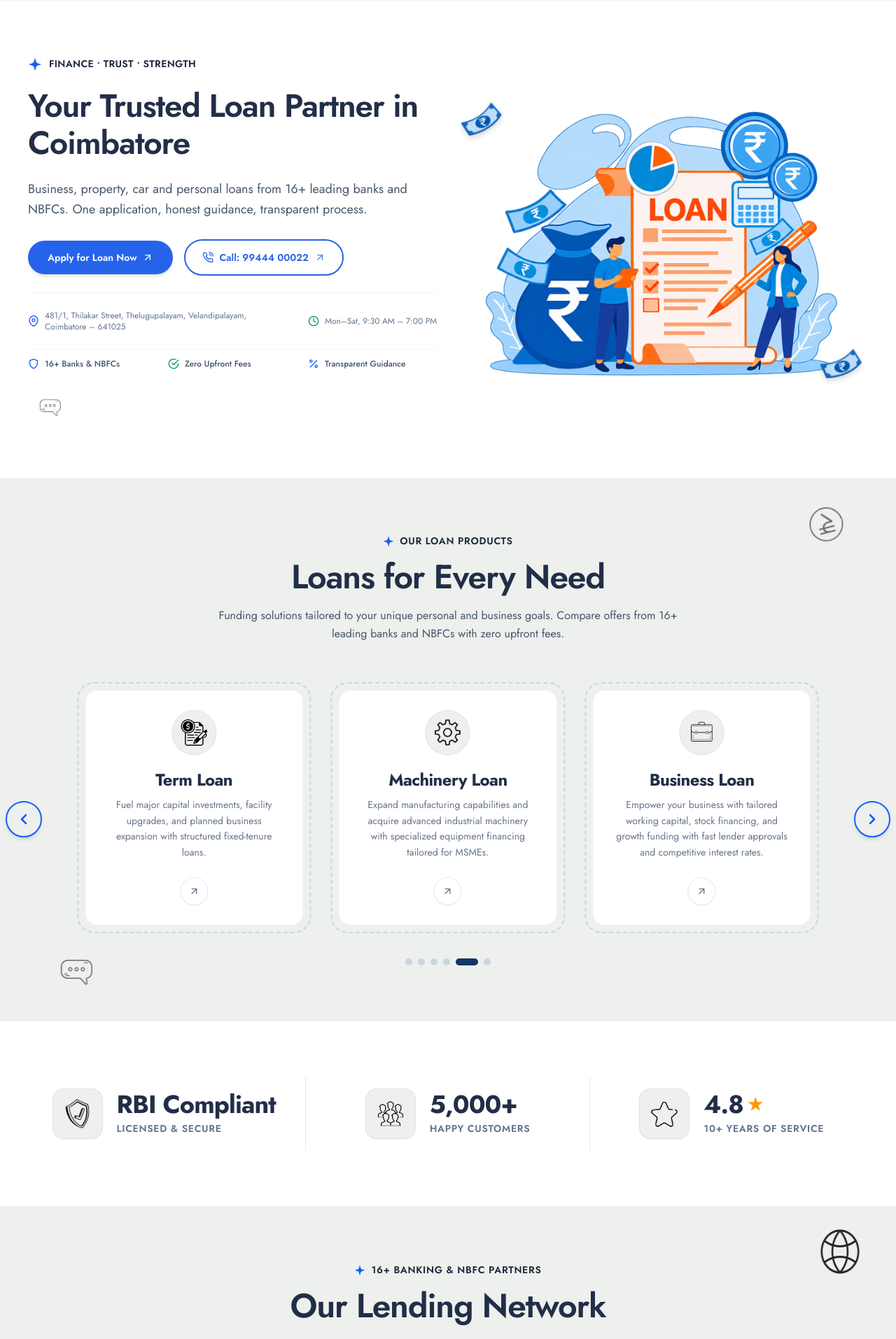
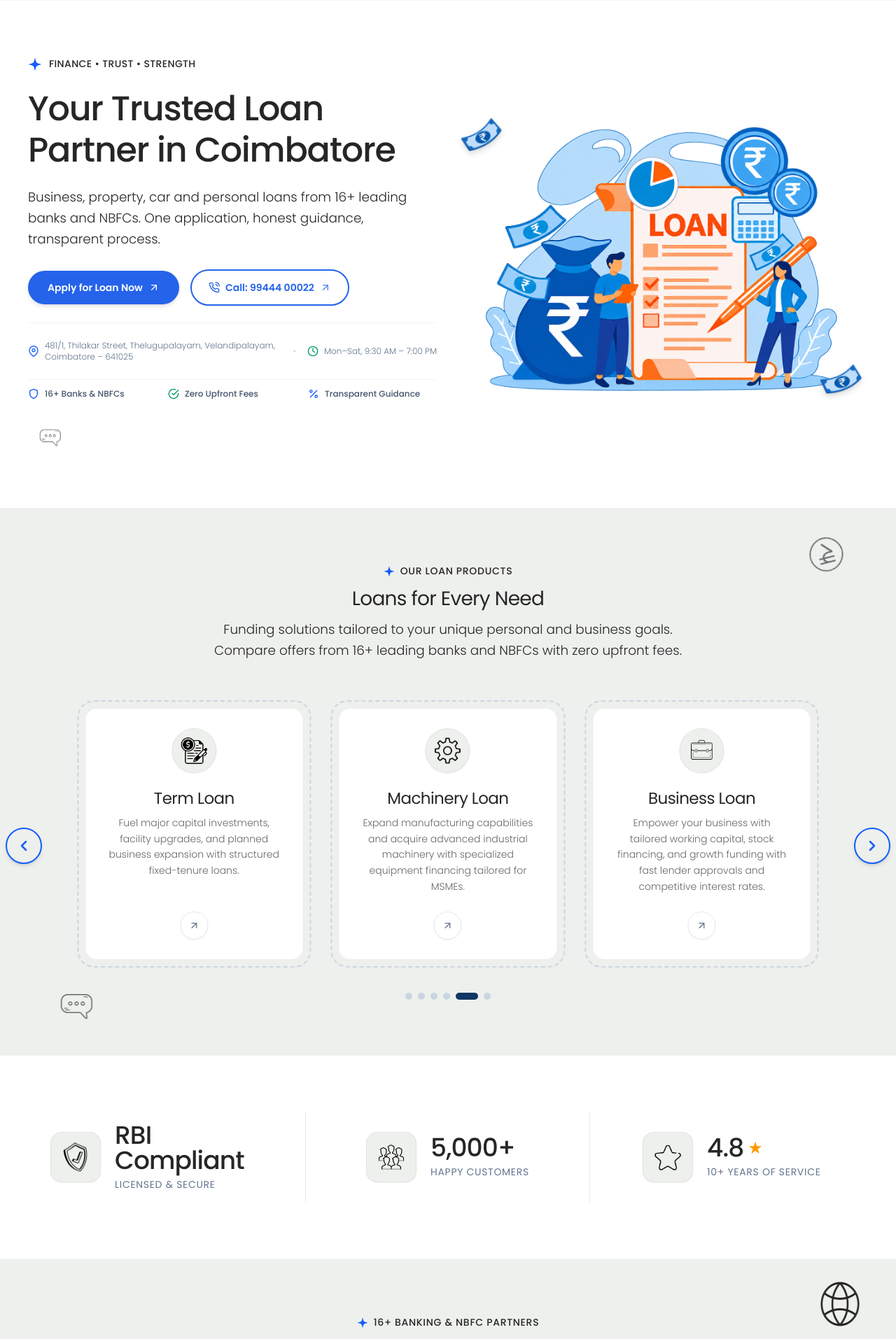
Before and after one commit to Rishidevlx/Loan-website, a React (Vite) app: page / in a window 1280 px wide. Shown: the part 100-2014 px from the top of the page at 70% size. Built offline with nearby package versions, Linux system fonts and the light colour scheme.

Commit message:
feat: font style changed

```diff
--- a/index.html
+++ b/index.html
@@ -5,6 +5,9 @@
     <link rel="icon" type="image/png" href="/favicon.png" />
     <link rel="alternate icon" href="/favicon.ico" />
     <meta name="viewport" content="width=device-width, initial-scale=1.0" />
+    <link rel="preconnect" href="https://fonts.googleapis.com">
+    <link rel="preconnect" href="https://fonts.gstatic.com" crossorigin>
+    <link href="https://fonts.googleapis.com/css2?family=Poppins:ital,wght@0,300;0,400;0,500;0,600;0,700;1,300;1,400&display=swap" rel="stylesheet">
     <title>Bharath Finserv | Loan Consultants in Coimbatore</title>
   </head>
   <body>
--- a/src/components/sections/HeroSection.jsx
+++ b/src/components/sections/HeroSection.jsx
@@ -32,21 +32,27 @@ export default function HeroSection() {
                   fill="currentColor"
                 />
               </svg>
-              <span className="text-sm font-semibold tracking-wide text-slate-800 uppercase">
+              <span
+                className="text-sm font-medium tracking-wide uppercase"
+                style={{ color: themeConfig.colors.textHeading }}
+              >
                 {siteConfig.tagline}
               </span>
             </div>
 
-            {/* 2. Main H1 Heading */}
+            {/* 2. Main H1 Heading (49.2px, weight 500, color #262626) */}
             <h1
-              className="text-3xl sm:text-4xl md:text-5xl lg:text-[46px] font-semibold leading-[1.16] tracking-tight"
-              style={{ color: themeConfig.typography.sectionHeading.color }}
+              className="text-3xl sm:text-4xl md:text-5xl lg:text-[49.2px] font-medium leading-[1.2] tracking-tight"
+              style={{ color: themeConfig.colors.textHeading }}
             >
               Your Trusted Loan Partner in Coimbatore
             </h1>
 
-            {/* 3. Sub-text from Official Requirement Doc */}
-            <p className="text-base sm:text-lg text-slate-600 leading-relaxed max-w-xl">
+            {/* 3. Sub-text from Official Requirement Doc (18.45px, weight 300, color #262626) */}
+            <p
+              className="text-base sm:text-[18.45px] font-light leading-relaxed max-w-xl"
+              style={{ color: themeConfig.colors.textBody }}
+            >
               Business, property, car and personal loans from 16+ leading banks and NBFCs.
               One application, honest guidance, transparent process.
             </p>
--- a/src/components/sections/LoanProductsSection.jsx
+++ b/src/components/sections/LoanProductsSection.jsx
@@ -92,9 +92,9 @@ function LoanCard({ loan }) {
               )}
             </div>
 
-            {/* Loan Title */}
+            {/* Loan Title (Card Heading: 24.6px, weight 400, color #262626) */}
             <h3
-              className="text-xl sm:text-2xl font-bold mb-2 tracking-tight transition-colors duration-300"
+              className="text-xl sm:text-[23px] font-normal mb-2 tracking-tight transition-colors duration-300"
               style={{
                 color: isHovered ? '#FFFFFF' : themeConfig.colors.textHeading
               }}
@@ -102,11 +102,11 @@ function LoanCard({ loan }) {
               {loan.name}
             </h3>
 
-            {/* Short Elaborated Description (compact height) */}
+            {/* Short Elaborated Description (weight 300) */}
             <p
-              className="text-xs sm:text-sm leading-relaxed px-1 mb-5 min-h-[48px] transition-colors duration-300"
+              className="text-xs sm:text-sm font-light leading-relaxed px-1 mb-5 min-h-[48px] transition-colors duration-300"
               style={{
-                color: isHovered ? 'rgba(255, 255, 255, 0.9)' : '#64748B'
+                color: isHovered ? 'rgba(255, 255, 255, 0.9)' : '#666666'
               }}
             >
               {loan.desc}
@@ -307,21 +307,27 @@ export default function LoanProductsSection() {
                 fill="currentColor"
               />
             </svg>
-            <span className="text-xs sm:text-sm font-semibold tracking-wider text-slate-800 uppercase">
+            <span
+              className="text-xs sm:text-sm font-medium tracking-wider uppercase"
+              style={{ color: themeConfig.colors.textHeading }}
+            >
               Our Loan Products
             </span>
           </div>
 
-          {/* Main H2 Heading */}
+          {/* Main H2 Heading (24.6px - 28px, weight 400, color #262626) */}
           <h2
-            className="text-3xl sm:text-4xl md:text-5xl font-semibold tracking-tight text-[#222E48] leading-tight"
-            style={{ color: themeConfig.typography.sectionHeading.color }}
+            className="text-2xl sm:text-3xl md:text-[28px] font-normal tracking-tight leading-tight"
+            style={{ color: themeConfig.colors.textHeading }}
           >
             Loans for Every Need
           </h2>
 
-          {/* Sub-text from Official Requirement Document */}
-          <p className="text-sm sm:text-base text-slate-600 leading-relaxed max-w-2xl mx-auto">
+          {/* Sub-text from Official Requirement Document (18.45px, weight 300, color #262626) */}
+          <p
+            className="text-base sm:text-[18.45px] font-light leading-relaxed max-w-2xl mx-auto"
+            style={{ color: themeConfig.colors.textBody }}
+          >
             Funding solutions tailored to your unique personal and business goals.
             Compare offers from 16+ leading banks and NBFCs with zero upfront fees.
           </p>
--- a/src/components/sections/PartnersSection.jsx
+++ b/src/components/sections/PartnersSection.jsx
@@ -40,21 +40,27 @@ export default function PartnersSection() {
               fill="currentColor"
             />
           </svg>
-          <span className="text-xs sm:text-sm font-semibold tracking-wider text-slate-800 uppercase">
+          <span
+            className="text-xs sm:text-sm font-medium tracking-wider uppercase"
+            style={{ color: themeConfig.colors.textHeading }}
+          >
             16+ Banking & NBFC Partners
           </span>
         </div>
 
-        {/* Section Heading */}
+        {/* Section Heading (24.6px - 28px, weight 400, color #262626) */}
         <h2
-          className="text-3xl sm:text-4xl md:text-5xl font-semibold tracking-tight text-[#222E48] leading-tight mb-3.5"
-          style={{ color: themeConfig.typography.sectionHeading.color }}
+          className="text-2xl sm:text-3xl md:text-[28px] font-normal tracking-tight leading-tight mb-3.5"
+          style={{ color: themeConfig.colors.textHeading }}
         >
           Our Lending Network
         </h2>
 
-        {/* Subtitle from Official Documentation */}
-        <p className="text-sm sm:text-base text-slate-600 leading-relaxed max-w-2xl mx-auto">
+        {/* Subtitle (18.45px, weight 300, color #262626) */}
+        <p
+          className="text-base sm:text-[18.45px] font-light leading-relaxed max-w-2xl mx-auto"
+          style={{ color: themeConfig.colors.textBody }}
+        >
           We compare offers across India's premier commercial banks and leading NBFCs to ensure you secure the lowest interest margins and fastest approvals.
         </p>
 
--- a/src/components/sections/StatsSection.jsx
+++ b/src/components/sections/StatsSection.jsx
@@ -109,9 +109,9 @@ export default function StatsSection() {
 
                   {/* Right Typography Content */}
                   <div>
-                    {/* Stat Headline */}
+                    {/* Stat Headline (weight 500) */}
                     <div
-                      className="text-2xl sm:text-3xl lg:text-4xl font-bold tracking-tight text-[#222E48] flex items-center gap-1.5 leading-none mb-1.5"
+                      className="text-2xl sm:text-3xl lg:text-4xl font-medium tracking-tight flex items-center gap-1.5 leading-none mb-1.5"
                       style={{ color: themeConfig.colors.textHeading }}
                     >
                       <span>{displayValue}</span>
@@ -122,8 +122,8 @@ export default function StatsSection() {
                       )}
                     </div>
 
-                    {/* Stat Subtext */}
-                    <p className="text-xs sm:text-sm font-semibold text-slate-500 uppercase tracking-wider">
+                    {/* Stat Subtext (weight 400/300) */}
+                    <p className="text-xs sm:text-sm font-normal text-slate-500 uppercase tracking-wider">
                       {stat.subtitle}
                     </p>
                   </div>
--- a/src/config/themeconfig.jsx
+++ b/src/config/themeconfig.jsx
@@ -1,6 +1,6 @@
 
 export const themeConfig = {
-  // 🎨 Color Palette (From Theme.md & Logo)
+
   colors: {
     primary: "#2563EB",            // Bright Vibrant Light Blue
     primaryHover: "#1D4ED8",       // Primary Hover Blue
@@ -20,10 +20,10 @@ export const themeConfig = {
     sectionProductsBg: "#EDF0EC",  // Loan Products Section Background
     cardBg: "#FFFFFF",
 
-    // Text Colors
-    textHeading: "#222E48",        // From Theme.md Section Heading
-    textBody: "#475569",           // Slate 600 - High readability
-    textMuted: "#64748B",          // Slate 500
+    // Text Colors (Exact #262626 Soft Charcoal from inspection)
+    textHeading: "#262626",        // Primary Headings
+    textBody: "#262626",           // High readability body text
+    textMuted: "#666666",          // Subtle secondary text
     textLight: "#F8FAFC",          // Light text for dark/contrast backgrounds
 
     // Borders & Dividers
@@ -31,36 +31,45 @@ export const themeConfig = {
     borderNavy: "#1E3A5F",
   },
 
-  // ✍️ Typography (From Theme.md)
+
   typography: {
-    fontFamily: "'Jost', sans-serif",
+    fontFamily: "'Poppins', sans-serif",
 
-    // Section Heading (Theme.md)
-    sectionHeading: {
-      fontFamily: "'Jost', sans-serif",
-      fontSize: "40px",
-      fontWeight: "600",
-      color: "#222E48",
+    // Hero & Main Headings (H1: 49.2px, weight 500)
+    heroHeading: {
+      fontFamily: "'Poppins', sans-serif",
+      fontSize: "49.2px",
+      fontWeight: "500",
+      color: "#262626",
       lineHeight: "1.2",
     },
 
-    // Content / Body Style (Theme.md)
+    // Section Headings (H2 / Cards: 24.6px, weight 400)
+    sectionHeading: {
+      fontFamily: "'Poppins', sans-serif",
+      fontSize: "24.6px",
+      fontWeight: "400",
+      color: "#262626",
+      lineHeight: "1.35",
+    },
+
+    // Body / Paragraphs (18.45px, weight 300)
     body: {
-      fontFamily: "'Jost', sans-serif",
-      fontSize: "14px",
-      fontWeight: "400",
-      color: "#475569",
+      fontFamily: "'Poppins', sans-serif",
+      fontSize: "18.45px",
+      fontWeight: "300",
+      color: "#262626",
       lineHeight: "1.6",
     },
   },
 
-  // 📐 Layout & Dimensions
+
   layout: {
     containerMaxWidth: "1380px",
     headerHeight: "80px",
   },
 
-  // 🪄 Animation Timings
+
   transitions: {
     fast: "150ms ease-in-out",
     normal: "300ms cubic-bezier(0.4, 0, 0.2, 1)",
--- a/src/index.css
+++ b/src/index.css
@@ -1,4 +1,4 @@
-@import url('https://fonts.googleapis.com/css2?family=Jost:ital,wght@0,300;0,400;0,500;0,600;0,700;1,400&display=swap');
+@import url('https://fonts.googleapis.com/css2?family=Poppins:ital,wght@0,300;0,400;0,500;0,600;0,700;1,300;1,400;1,500&display=swap');
 @import 'tailwindcss';
 
 :root {
@@ -10,13 +10,15 @@
   --color-navy-dark: #0B2545;
   --color-bg-main: #FFFFFF;
   --color-bg-alt: #FFFFFF;
-  --font-jost: 'Jost', sans-serif;
+  --font-poppins: 'Poppins', sans-serif;
+  --font-jost: 'Poppins', sans-serif;
 }
 
 body {
-  font-family: var(--font-jost);
+  font-family: 'Poppins', sans-serif;
   background-color: var(--color-bg-main);
-  color: #475569;
+  color: #262626;
+  font-weight: 300;
   overflow-x: hidden;
   margin: 0;
   padding: 0;
```
Also changed, not shown: src/components/sections/FaqSection.jsx (+18 -6 lines), src/components/sections/LoanHeroSection.jsx (+8 -5 lines), src/components/sections/TestimonialsSection.jsx (+10 -4 lines), src/pages/ContactPage.jsx (+23 -13 lines).
